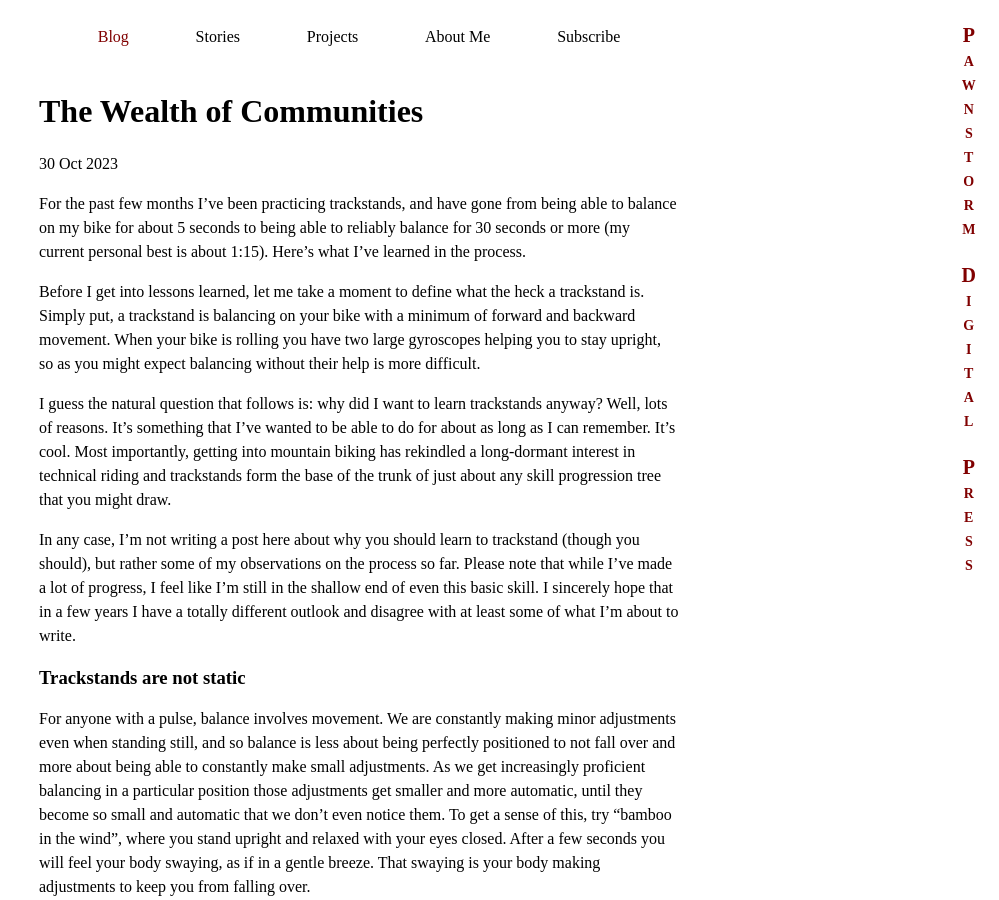
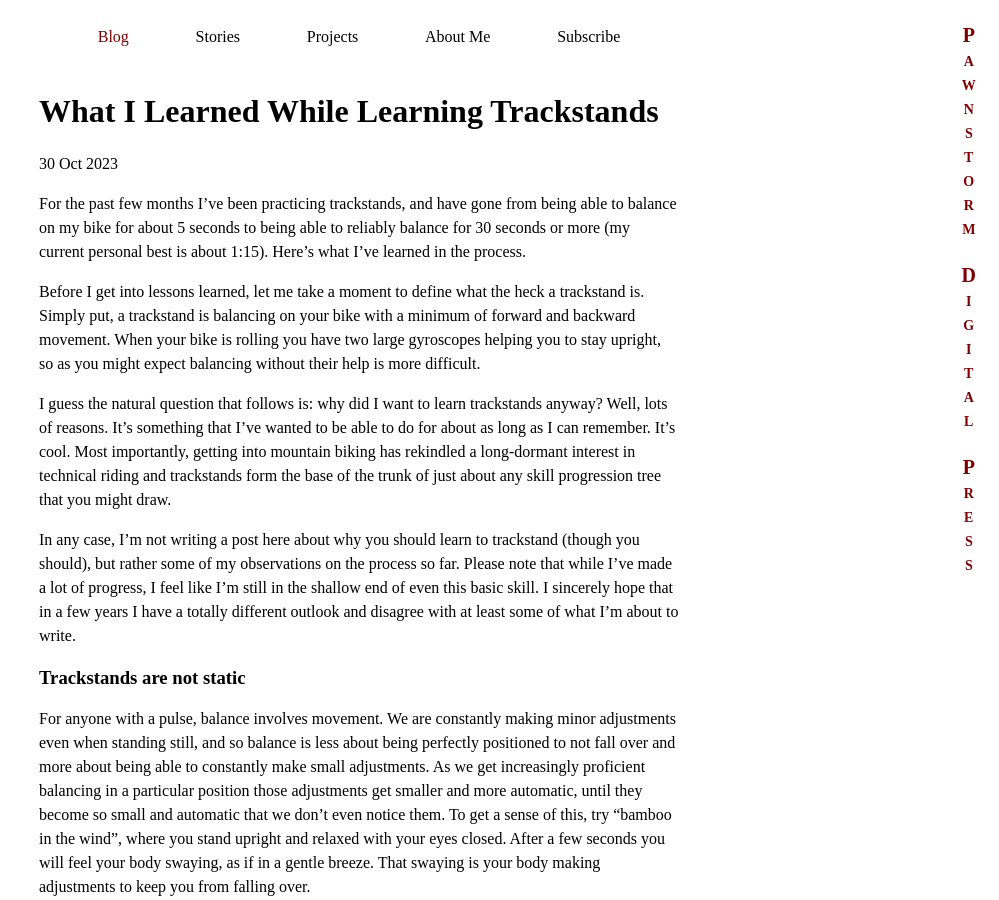
Before and after one commit to pawnstorm-runner/pawnstorm.net, a Jekyll site: the page built from _posts/2023-10-30-trackstands.md, in a window 1280 px wide and 900 px high. Shown: the whole window, without its empty margins (281-1280 px from the left). Built offline with Jekyll 4.4.1, drawn with Linux system fonts in a browser that asks for light colours.

Commit message:
Update 2023-10-30-trackstands.md
Fix title

```diff
--- a/_posts/2023-10-30-trackstands.md
+++ b/_posts/2023-10-30-trackstands.md
@@ -1,7 +1,7 @@
 ---
 layout: post
 author: tom
-title: The Wealth of Communities
+title: What I Learned While Learning Trackstands
 ---
 For the past few months I’ve been practicing trackstands, and have gone from being able to balance on my bike for about 5 seconds to being able to reliably balance for 30 seconds or more (my current personal best is about 1:15). Here’s what I’ve learned in the process.
 
```
